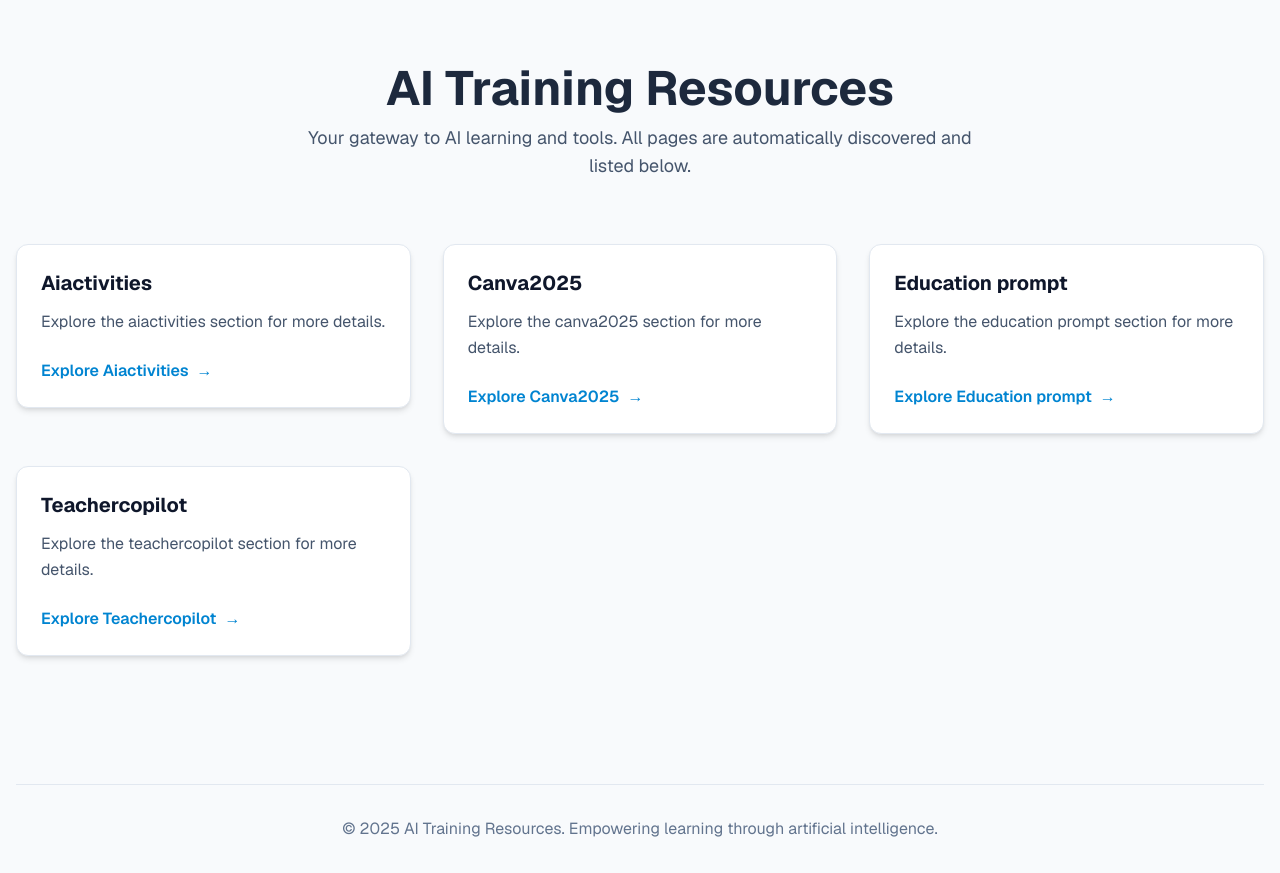
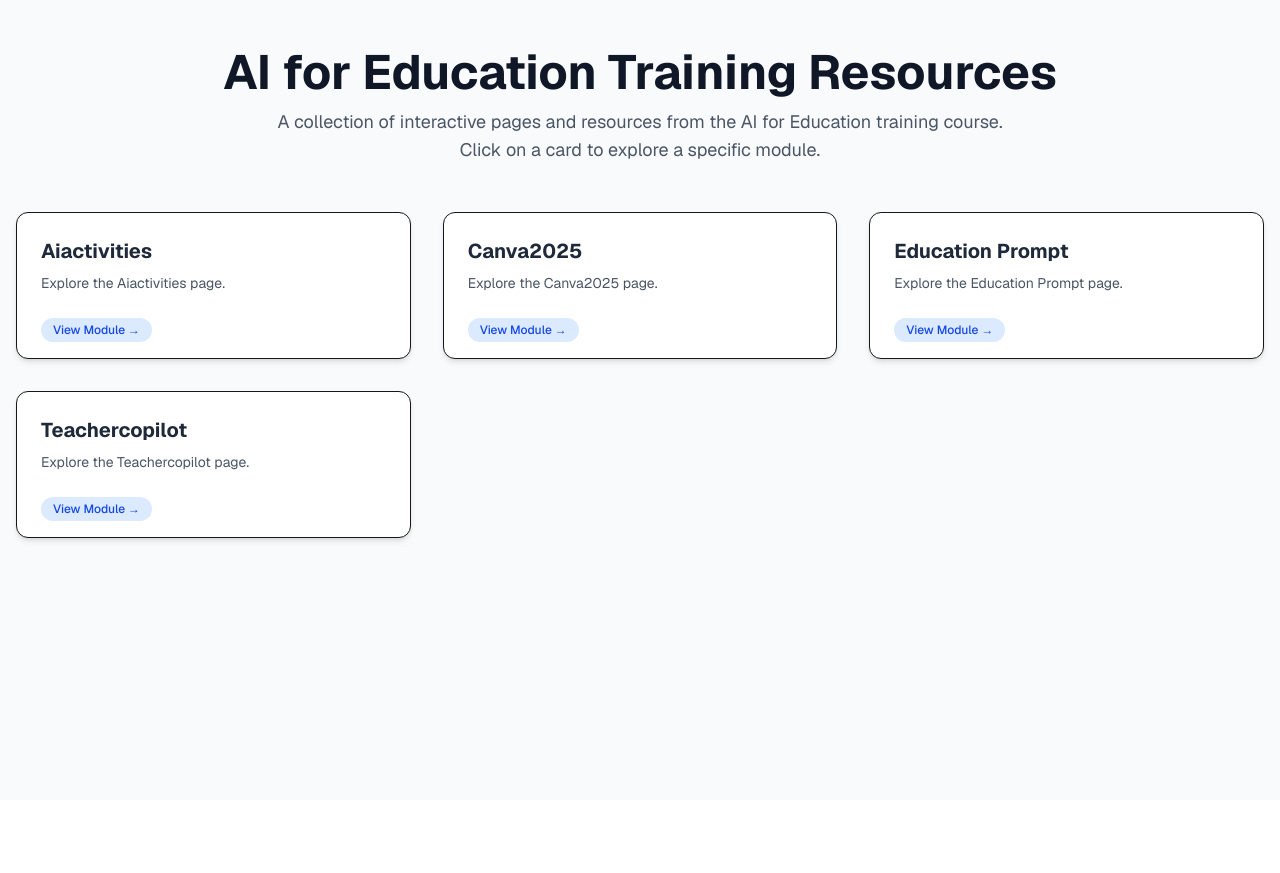
Before and after one commit to Alliu60/ai-training, a Next.js app: page / in a window 1280 px wide. After the commit the page ends 800 px from the top, so only its background shows below. Built offline with nearby package versions, Linux system fonts and the light colour scheme.

Commit message:
Chore: Trigger new Vercel deployment

```diff
--- a/src/app/page.tsx
+++ b/src/app/page.tsx
@@ -1,122 +1,100 @@
-import Link from 'next/link';
+"use client";
+
 import fs from 'fs';
 import path from 'path';
-import React from 'react'; // React is implicitly available in Next.js App Router
+import Link from 'next/link';
 
-// --- Server-side logic to find pages ---
-function getPageMetadata(filePath:string) {
+// --- TYPE DEFINITIONS for this page ---
+interface PageRoute {
+  path: string;
+  title: string;
+  description: string;
+}
+
+// This function is not used, but we'll keep the signature correct
+function getPageMetadata(filePath: string) {
   try {
     const content = fs.readFileSync(filePath, 'utf8');
-    // Use regex to find an exported title or description. This is an advanced, optional step.
-    // For now, we'll keep it simple and just use the folder name.
-    return {
-      // Example: title: content.match(/export const pageTitle = "(.*)"/)?.[1] || ''
-    };
-  } catch {
-    return {};
+    // Regex to find title/description can be added here if needed
+    return { title: 'Default Title', description: 'Default Description' };
+  } catch (error) {
+    return { title: 'Default Title', description: 'Default Description' };
   }
 }
 
-function findPageRoutes(dir) {
-  let routes = [];
+// Correctly typed function to find page routes
+function findPageRoutes(dir: string): PageRoute[] {
+  let routes: PageRoute[] = [];
   try {
     const entries = fs.readdirSync(dir, { withFileTypes: true });
+
     for (const entry of entries) {
-      if (entry.name === 'api' || entry.name.startsWith('_') || entry.name.startsWith('(')) {
-        continue;
-      }
+      const fullPath = path.join(dir, entry.name);
       if (entry.isDirectory()) {
-        const fullPath = path.join(dir, entry.name);
-        if (fs.existsSync(path.join(fullPath, 'page.tsx'))) {
-          const routePath = fullPath.replace(path.join(process.cwd(), 'src', 'app'), '').replace(/\\/g, '/');
+        // Recursively find routes in subdirectories
+        routes = routes.concat(findPageRoutes(fullPath));
+      } else if (entry.name === 'page.tsx') {
+        // Construct the URL path from the file path
+        const routePath = dir.replace('src/app', '').replace(/\\/g, '/') || '/';
+        // Simple title/description generation from folder name
+        const title = path.basename(dir).replace(/-/g, ' ').replace(/\b\w/g, l => l.toUpperCase());
+        const description = `Explore the ${title} page.`;
+
         routes.push({
-            name: entry.name.charAt(0).toUpperCase() + entry.name.slice(1).replace(/-/g, ' '),
           path: routePath,
-            description: `Explore the ${entry.name.replace(/-/g, ' ')} section for more details.`
+          title: title || 'Home',
+          description: description,
         });
-        } else {
-          routes = routes.concat(findPageRoutes(fullPath));
-        }
       }
     }
   } catch (error) {
-    console.error("Could not read app directory:", error);
+    // Silently fail if a directory can't be read
   }
   return routes;
 }
-// --- End of Server-side logic ---
 
+const pages = findPageRoutes(path.join(process.cwd(), 'src/app'));
 
-// --- UI Components ---
+// --- COMPONENTS ---
 
 const Header = () => (
-  <header className="text-center py-16 px-4">
-    <h1 className="text-4xl md:text-5xl font-bold text-slate-800 dark:text-white mb-3">
-      AI Training Resources
-    </h1>
-    <p className="text-lg text-slate-600 dark:text-slate-300 max-w-2xl mx-auto">
-      Your gateway to AI learning and tools. All pages are automatically discovered and listed below.
+    <header className="text-center mb-12">
+        <h1 className="text-4xl md:text-5xl font-bold text-gray-900 mb-3">AI for Education Training Resources</h1>
+        <p className="text-lg text-gray-600 max-w-3xl mx-auto">
+            A collection of interactive pages and resources from the AI for Education training course. Click on a card to explore a specific module.
         </p>
     </header>
 );
 
-const ResourceCard = ({ title, description, link }) => (
-  <div className="bg-white dark:bg-slate-800/50 rounded-xl p-6 shadow-md hover:shadow-xl hover:-translate-y-1 transition-all duration-300 border border-slate-200 dark:border-slate-700 flex flex-col group">
-    <h3 className="text-xl font-bold text-slate-900 dark:text-white mb-3">
-      {title}
-    </h3>
-    <p className="text-slate-600 dark:text-slate-400 mb-6 leading-relaxed flex-grow">
-      {description}
-    </p>
-    {/* This div ensures the button is always at the bottom */}
-    <div className="mt-auto">
-      <div className="inline-flex items-center font-semibold text-sky-600 dark:text-sky-400 group-hover:text-sky-700 dark:group-hover:text-sky-300 transition-colors">
-        Explore {title}
-        <span className="ml-2 transition-transform duration-300 group-hover:translate-x-1">→</span>
+const PageCard = ({ page }: { page: PageRoute }) => (
+    <Link href={page.path} className="block group bg-white rounded-xl shadow-md hover:shadow-lg transition-shadow duration-300 border overflow-hidden">
+        <div className="p-6">
+            <h3 className="text-xl font-bold text-gray-800 group-hover:text-blue-600 transition-colors duration-300 mb-2">{page.title}</h3>
+            <p className="text-gray-600 text-sm">{page.description}</p>
         </div>
+        <div className="px-6 pb-4">
+            <span className="inline-block bg-blue-100 text-blue-700 text-xs font-medium px-3 py-1 rounded-full group-hover:bg-blue-200 transition-colors duration-300">
+                View Module →
+            </span>
         </div>
-  </div>
-);
-
-const Footer = () => (
-  <footer className="text-center p-8 mt-16 border-t border-slate-200 dark:border-slate-800">
-    <p className="text-slate-500 dark:text-slate-400">&copy; {new Date().getFullYear()} AI Training Resources. Empowering learning through artificial intelligence.</p>
-  </footer>
+    </Link>
 );
 
 
-// --- Main Page Component ---
 export default function HomePage() {
-  const appDirectory = path.join(process.cwd(), 'src', 'app');
-  const pages = findPageRoutes(appDirectory);
-
   return (
-    <div className="min-h-screen bg-slate-50 dark:bg-slate-900 font-sans">
-      <div className="container mx-auto px-4">
+    <div className="min-h-screen bg-gray-50 font-sans">
+      <div className="container mx-auto px-4 py-12">
         <Header />
-        <main className="pb-16">
-          <section className="grid grid-cols-1 md:grid-cols-2 lg:grid-cols-3 gap-8">
-            {pages.map((page) => (
-              // Using Next.js's Link component for optimized client-side navigation
-              <Link
-key={page.path}
-  href={page.path}
-  className="block">
-  <ResourceCard
-    title={page.name}
-    description={page.description}
-    link={page.path}
-  />
-              </Link>
+        <main>
+          <div className="grid grid-cols-1 md:grid-cols-2 lg:grid-cols-3 gap-8">
+            {pages
+              .filter(page => page.path !== '/') // Don't show the home page card
+              .map((page) => (
+                <PageCard key={page.path} page={page} />
             ))}
-            {pages.length === 0 && (
-                <p className="col-span-full text-center text-slate-500 text-lg">
-                    No pages found. Create a new folder with a page.tsx inside `src/app` to get started.
-                </p>
-            )}
-          </section>
+          </div>
         </main>
-        <Footer />
       </div>
     </div>
   );
```
Lines whose indentation alone changed are shown as unchanged.
